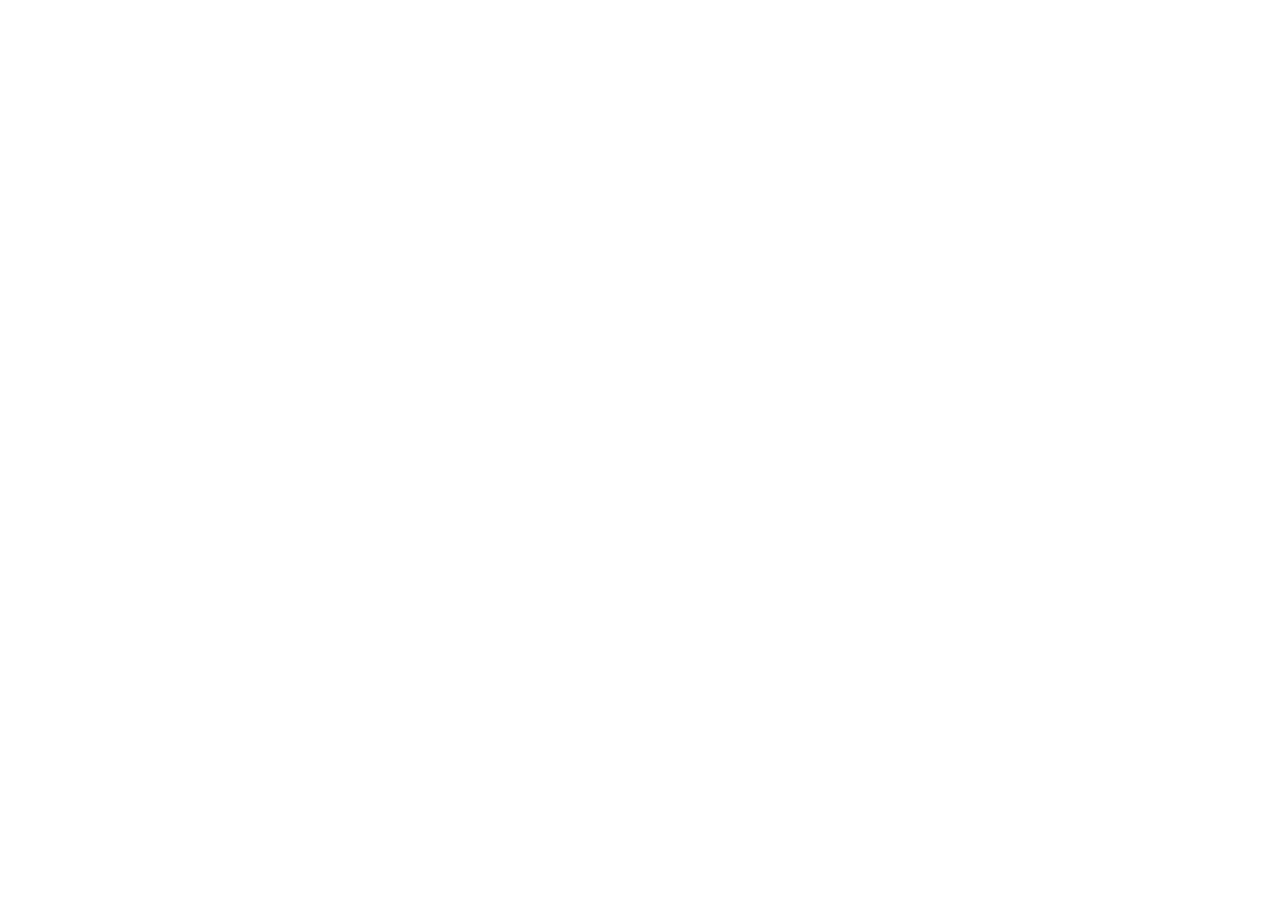
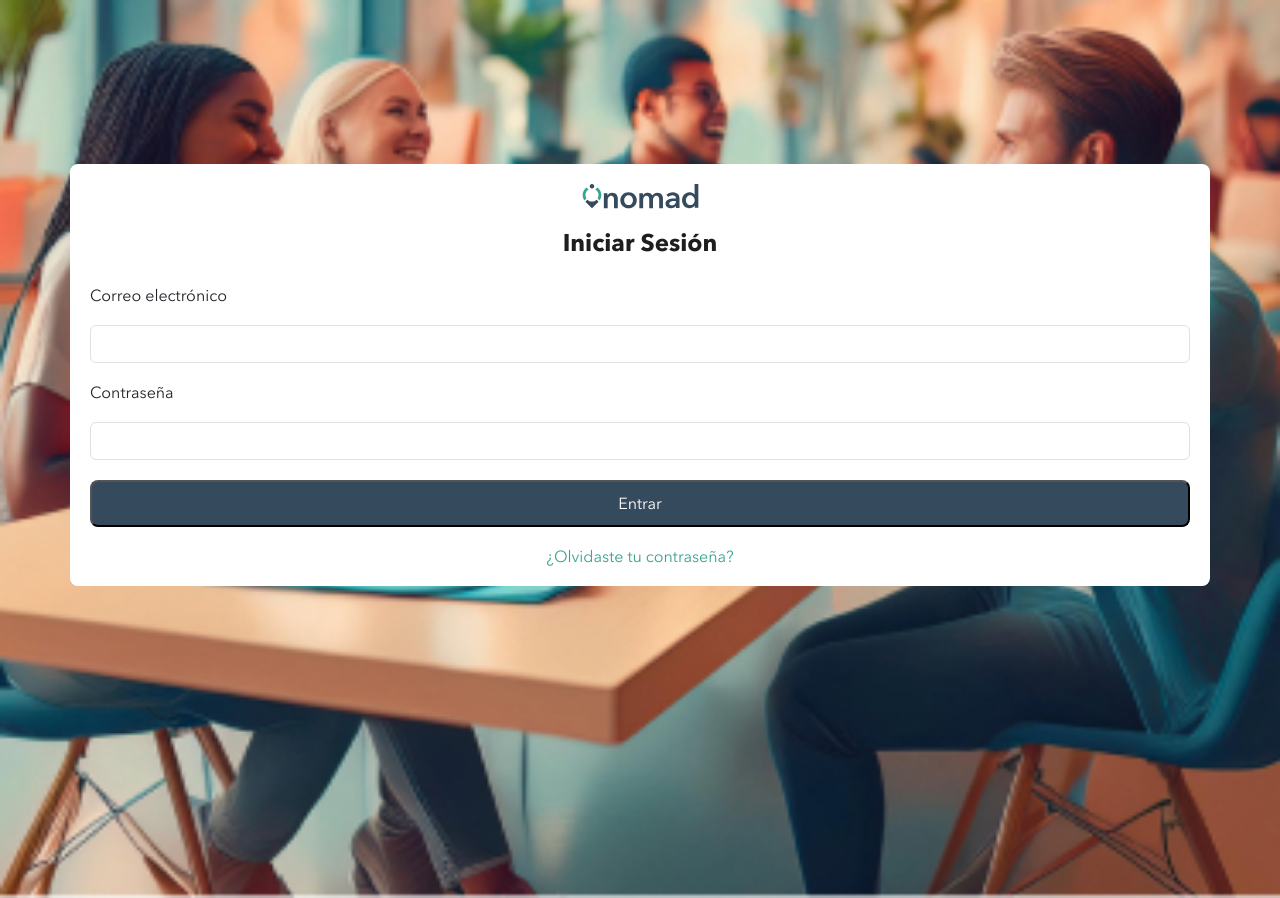
Before and after one commit to silgurlekian/nomad-pwa, a React (Create React App) app in the folder frontend/: page /login in a window 1280 px wide. Before the commit this address had no page. Before the commit the page ends 800 px from the top, so only its background shows below. Built offline with nearby package versions, Linux system fonts and the light colour scheme.

Commit message:
Creacion de login y registro

```diff
--- a/frontend/src/App.js
+++ b/frontend/src/App.js
@@ -2,6 +2,8 @@
 import './App.css';
 import { BrowserRouter as Router, Routes, Route } from 'react-router-dom';
 import Onboarding from "./views/Onboarding";
+import Register from './components/Register';
+import Login from './components/Login';
 import Home from './components/Home';
 import SpacesList from './views/SpacesList';
 
@@ -10,13 +12,23 @@
   const [startAnimation, setStartAnimation] = useState(false);
 
   useEffect(() => {
+    // Verificar si el usuario ya completó el onboarding
+    const hasCompletedOnboarding = localStorage.getItem('hasCompletedOnboarding');
+
+    if (hasCompletedOnboarding) {
+      setShowLogo(false); // No mostrar el logo si ya se completó el onboarding
+      return; // Salir si ya se completó
+    }
+
+    // Siempre mostrar la animación al inicio
     const logoTimeout = setTimeout(() => {
       setStartAnimation(true);
     }, 1000);
 
     const timer = setTimeout(() => {
       setShowLogo(false);
-    }, 3000);
+      localStorage.setItem('hasCompletedOnboarding', 'true'); // Marcar como completado
+    }, 4000); // Asegúrate de que este tiempo sea mayor que la duración de la animación
 
     return () => {
       clearTimeout(logoTimeout);
@@ -35,6 +47,8 @@
           <>
             <Routes>
               <Route path="/" element={<Onboarding />} />
+              <Route path="/register" element={<Register />} />
+              <Route path="/login" element={<Login />} />
               <Route path="/home" element={<Home />} />
               <Route path="/spaces" element={<SpacesList />} />
             </Routes>
--- /dev/null
+++ b/frontend/src/components/Login.css
@@ -0,0 +1,68 @@
+body {
+    background-color: #ECF0F1;
+}
+
+.container {
+    align-items: center;
+    display: flex;
+    flex-direction: column;
+    gap: 20px;
+    position: relative;
+    background-color: #FFFFFF;
+    width: 90%;
+    padding: 20px;
+    border-radius: 8px;
+}
+
+h2 {
+    text-align: center;
+    color: #1e1e1e;
+    font-size: 1.5rem;
+    font-weight: bold;
+}
+
+form {
+    width: 100%;
+    gap: 20px;
+    display: flex;
+    flex-direction: column;
+}
+
+button {
+    align-items: center;
+    background-color: #364A5E;
+    border-radius: 8px;
+    display: flex;
+    justify-content: center;
+    padding: 12px 16px;
+    position: relative;
+    color: #FFFFFF;
+}
+
+button:hover {
+    background-color: #0056b3;
+}
+
+.link {
+    color: #39A58E;
+    text-align: center;
+    text-decoration: none;
+}
+
+.error-message {
+    color: red;
+}
+
+.separator {
+    justify-content: space-around;
+    margin: 1rem;
+    align-items: center;
+    gap: 12px;
+}
+
+.line {
+    width: 100%;
+    height: 100%;
+    display: inline-flex;
+    border: 1px #C8C8C8 solid;
+}
--- /dev/null
+++ b/frontend/src/components/Login.js
@@ -0,0 +1,74 @@
+import React, { useState } from "react";
+import { useNavigate } from "react-router-dom";
+import { loginUser } from "../services/AuthService";
+import "./Login.css";
+
+const Login = () => {
+  const [email, setEmail] = useState("");
+  const [password, setPassword] = useState("");
+  const [error, setError] = useState(null);
+  const navigate = useNavigate();
+
+  const handleLogin = async (e) => {
+    e.preventDefault();
+    try {
+      const data = await loginUser({ email, password });
+      localStorage.setItem("token", data.token); // Guardar el token en localStorage
+      navigate("/home"); // Redirigir a la página principal después del login
+    } catch (err) {
+      setError(
+        err.response ? err.response.data.message : "Error al iniciar sesión"
+      );
+    }
+  };
+
+  return (
+    <div>
+      <div className="header">
+        <div className="bkg-home">
+          <img alt="" src="/images/login.jpg" />
+        </div>
+      </div>
+      <div className="container">
+        <img alt="" src="/images/logo-nomad.svg" />
+        <h2>Iniciar Sesión</h2>
+        <form onSubmit={handleLogin}>
+          <label for="email">Correo electrónico</label>
+          <input
+            type="email"
+            className="form-control"
+            value={email}
+            onChange={(e) => setEmail(e.target.value)}
+            required
+          />
+          <label for="email">Contraseña</label>
+          <input
+            type="password"
+            className="form-control"
+            value={password}
+            onChange={(e) => setPassword(e.target.value)}
+            required
+          />
+          <button type="submit">Entrar</button>
+          <a href="/forgot-password" className="link">
+            ¿Olvidaste tu contraseña?
+          </a>
+        </form>
+      </div>
+      {error && <p className="error-message">{error}</p>}
+      <div className="d-flex separator">
+        <div className="line"></div>
+        <div>ó</div>
+        <div className="line"></div>
+      </div>
+      <p className="text-center">¿No tienes una cuenta?</p>
+      <a href="/register" className="d-block link">
+        Regístrate
+      </a>
+
+        <a href="/home" className="d-block link mt-5">Ver espacios sin cuenta</a>
+    </div>
+  );
+};
+
+export default Login;
--- /dev/null
+++ b/frontend/src/components/Register.js
@@ -0,0 +1,100 @@
+// src/components/Register.js
+import React, { useState } from 'react';
+import { useNavigate } from 'react-router-dom';
+import { registerUser } from '../services/AuthService';
+import './Login.css';
+
+const Register = () => {
+    const [nombre, setNombre] = useState('');
+    const [email, setEmail] = useState('');
+    const [password, setPassword] = useState('');
+    const [confirmPassword, setConfirmPassword] = useState(''); // Nuevo estado para confirmar contraseña
+    const [error, setError] = useState(null);
+    const navigate = useNavigate();
+
+    const handleRegister = async (e) => {
+        e.preventDefault();
+
+        // Validar que las contraseñas coincidan
+        if (password !== confirmPassword) {
+            setError("Las contraseñas no coinciden");
+            return;
+        }
+
+        try {
+            await registerUser({ nombre, email, password });
+            navigate('/login'); // Redirigir a la página de login después del registro
+        } catch (err) {
+            setError(err.response ? err.response.data.message : "Error al registrar");
+        }
+    };
+
+    return (
+        <div>
+            <div className="header">
+                <div className="bkg-home">
+                    <img alt="" src="/images/login.jpg" />
+                </div>
+            </div>
+            <div className="container">
+                <img alt="" src="/images/logo-nomad.svg" />
+                <div>
+                    <h2>Crea tu cuenta</h2>
+                    <p className="text-center">Únete a nomad para encontrar y reservar espacios de trabajo</p>
+                </div>
+
+                <form onSubmit={handleRegister}>
+                    <label htmlFor="nombre">Nombre completo</label>
+                    <input
+                        type="text"
+                        className="form-control"
+                        value={nombre}
+                        onChange={(e) => setNombre(e.target.value)}
+                        required
+                    />
+                    <label htmlFor="email">Correo electrónico</label>
+                    <input
+                        type="email"
+                        className="form-control"
+                        value={email}
+                        onChange={(e) => setEmail(e.target.value)}
+                        required
+                    />
+                    <label htmlFor="password">Contraseña</label>
+                    <input
+                        type="password"
+                        className="form-control"
+                        value={password}
+                        onChange={(e) => setPassword(e.target.value)}
+                        required
+                    />
+                    <label htmlFor="confirmPassword">Confirmar Contraseña</label>
+                    <input
+                        type="password"
+                        className="form-control"
+                        value={confirmPassword}
+                        onChange={(e) => setConfirmPassword(e.target.value)}
+                        required
+                    />
+                    <button type="submit">Registrarse</button>
+                </form>
+                {error && <p className="error-message">{error}</p>}
+            </div>
+            <div className="d-flex separator">
+                <div className="line"></div>
+                <div>ó</div>
+                <div className="line"></div>
+            </div>
+            <p className="text-center">¿Ya tienes una cuenta?</p>
+            <a href="/login" className="d-block link">
+                Inicia sesión
+            </a>
+
+            <a href="/home" className="d-block link mt-5">
+                Ver espacios sin cuenta
+            </a>
+        </div>
+    );
+};
+
+export default Register;
--- a/frontend/src/index.js
+++ b/frontend/src/index.js
@@ -1,7 +1,8 @@
 import React from "react";
 import ReactDOM from "react-dom/client";
+import 'bootstrap/dist/css/bootstrap.min.css';
 import App from "./App";
-import 'bootstrap/dist/css/bootstrap.min.css';
+
 
 const root = ReactDOM.createRoot(document.getElementById("root"));
 root.render(
--- /dev/null
+++ b/frontend/src/services/AuthService.js
@@ -0,0 +1,14 @@
+// src/services/AuthService.js
+import axios from 'axios';
+
+const API_URL = 'http://localhost:3000/api/auth';
+
+export const registerUser = async (userData) => {
+    const response = await axios.post(`${API_URL}/register`, userData);
+    return response.data;
+};
+
+export const loginUser = async (userData) => {
+    const response = await axios.post(`${API_URL}/login`, userData);
+    return response.data;
+};
--- a/frontend/src/views/Onboarding.js
+++ b/frontend/src/views/Onboarding.js
@@ -39,11 +39,11 @@
   }, [slides.length]);
 
   const handleSkip = () => {
-    navigate("/home");
+    navigate("/login");
   };
 
   const handleContinue = () => {
-    navigate("/home");
+    navigate("/login");
   };
 
   return (
```
Also changed, not shown: frontend/public/images/login.jpg (added), frontend/public/images/logo-nomad.svg (added).
